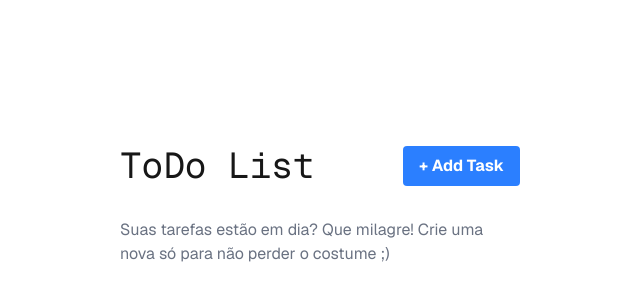
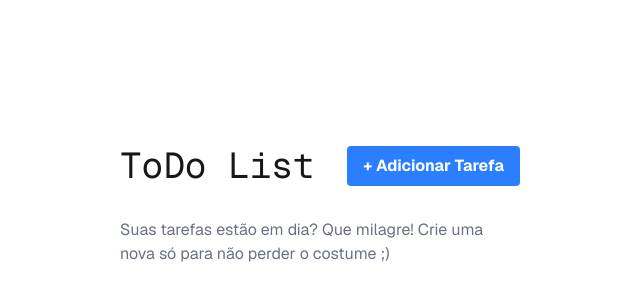
Before and after one commit to alexandre-silvaa/to-do_list, a Next.js app: page / in a window 1280 px wide. Shown: the part 194-494 px from the top of the page, without its empty margins (320-960 px from the left). Built offline with nearby package versions, Linux system fonts and the light colour scheme.

Commit message:
refactor: change button label

```diff
--- a/src/app/_components/Header.tsx
+++ b/src/app/_components/Header.tsx
@@ -15,7 +15,7 @@ export function Header({ modalRef }: Readonly<HeaderProps>) {
         className="bg-blue-500 hover:bg-blue-700 text-white font-bold py-2 px-4 rounded text-sm md:text-base"
         onClick={() => modalRef.current?.open()}
       >
-        + Add Task
+        + Adicionar Tarefa
       </button>
     </div>
   );
```
